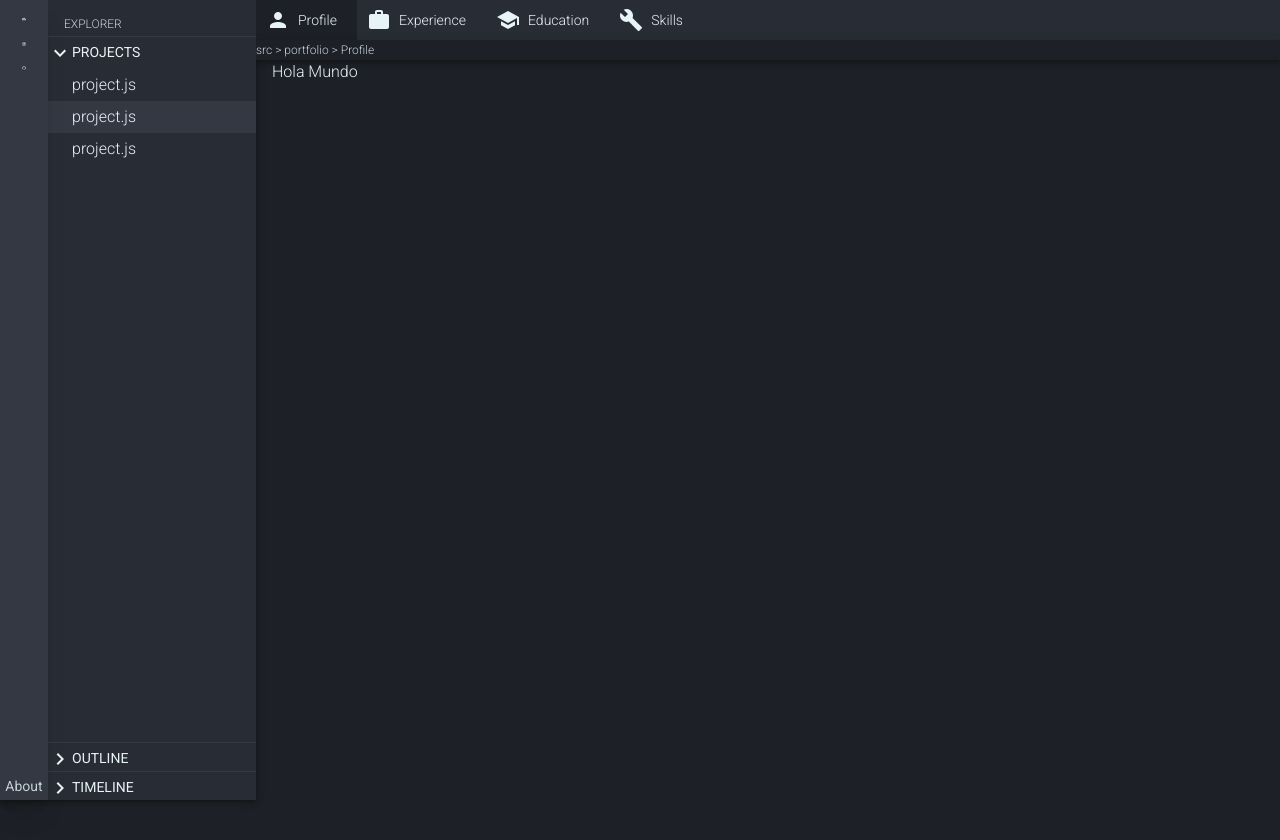
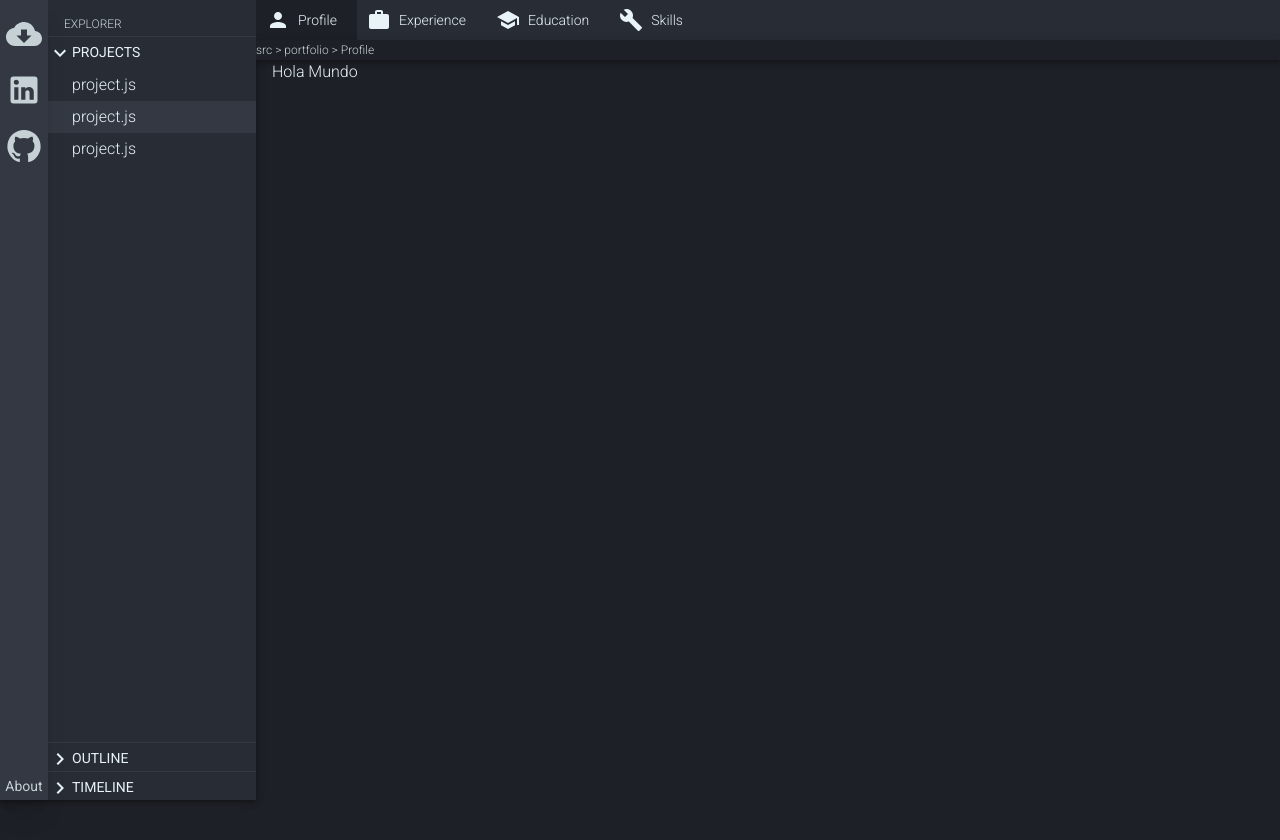
Before and after one commit to cococov/portfolio-v2, a Next.js app: page / in a window 1280 px wide. Shown: the top 840 px of the page. Built offline with nearby package versions, Linux system fonts and the light colour scheme.

Commit message:
fix: add important to lateral actions styles

```diff
--- a/styles/tailwindUtilityClasses.css
+++ b/styles/tailwindUtilityClasses.css
@@ -18,7 +18,7 @@
 }
 
 .lateral-action {
-  @apply pb-5 h-14 w-14 text-darkText cursor-pointer hover:text-text
+  @apply pb-5 h-14 w-14 text-darkText cursor-pointer hover:text-text !important;
 }
 
 .project-item {
```
